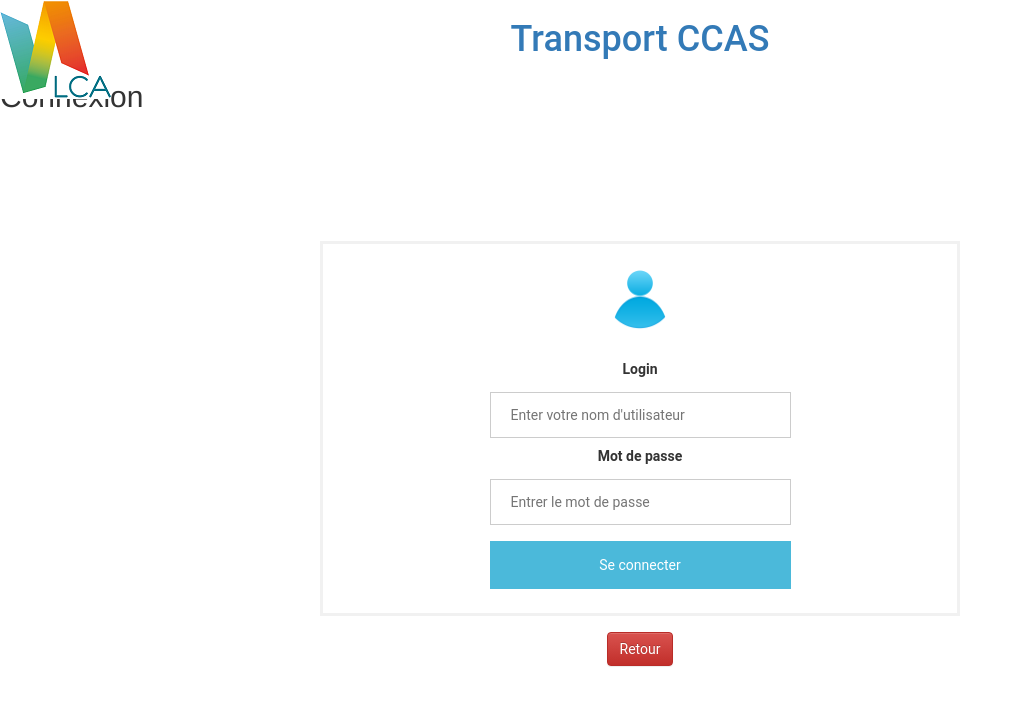
After one commit to alexandrevittu/ApplicationTransportCCAS, a PHP site: page /connexion.php in a window 1280 px wide. The commit adds this page. Shown: the top 706 px of the page, without its empty margins (0-1023 px from the left). Run offline with PHP 8.4, Linux system fonts and the light colour scheme.

Commit message:
connexion.php

```diff
--- /dev/null
+++ b/pages/connexion.php
@@ -0,0 +1,33 @@
+<!DOCTYPE html>
+<html>
+<head>
+  <meta charset="utf-8">
+  <link type="text/css" rel="stylesheet" href="style.css"/>
+  <title>Transport CCAS</title>
+  <meta http-equiv=”refresh” content="5"/>
+</head>
+<?php
+include_once "header.php";
+include_once "../fonctions/fonctions.php";  //inclut l'en-tete
+?>
+<body>
+  <h2>Connexion</h2>
+    <form id=connexionForm method="POST" action="verifConnexion.php">
+      <div class="logoUser">
+        <img src="../img/logoUser.png" alt="logo" class="logo">
+      </div>
+      <div class="saisieUser">
+        <label><b>Login</b></label><br>
+        <input type="text" placeholder="Enter votre nom d'utilisateur" name="pseudo" required><br>
+
+        <label><b>Mot de passe</b></label><br>
+        <input type="password" placeholder="Entrer le mot de passe" name="mdp" required><br>
+
+        <button type="submit">Se connecter</button>
+      </div>
+    </form>
+    <div class="saisieUser">
+    <button type="button" class="btn btn-danger" onclick="history.go(-1);">Retour</button>
+    </div>
+</body>
+</html>
--- a/pages/style.css
+++ b/pages/style.css
@@ -324,3 +324,56 @@ table .row td{
 	    border-bottom: #d6d6d6 1px solid;
 	    width: 110px;
 	}
+}
+
+#connexionForm input[type=text], input[type=password]{
+	width: 50%;
+	padding: 12px 20px;
+	margin: 8px 0;
+	display: inline-block;
+	border: 1px solid #ccc;
+	box-sizing: border-box;
+}
+
+#connexionForm button{
+	background-color: #4BB9DA;
+	color: white;
+	padding: 14px 20px;
+	margin: 8px 0;
+	border: none;
+	cursor: pointer;
+	width: 50%;
+}
+
+#connexionForm button:hover{
+	opacity: 0.8;
+}
+
+#btnRetour{
+	width: auto;
+	padding: 10px 18px;
+	background-color: red;
+}
+
+.logoUser{
+	text-align: center;
+	margin: 24px 0 12px 0;
+}
+
+img.logo{
+	width: 10%;
+	border-radius: 50%;
+}
+
+.saisieUser{
+	padding: 16px;
+	text-align: center;
+}
+
+#connexionForm{
+	border: 3px solid #f1f1f1;
+	width: 50%;
+	margin-left: auto;
+	margin-right: auto;
+	margin-top: 10%;
+}
```
Also changed, not shown: pages/verifConnexion.php (added, +27 -0 lines), img/logoUser.png (added). Lines whose indentation alone changed are shown as unchanged.
